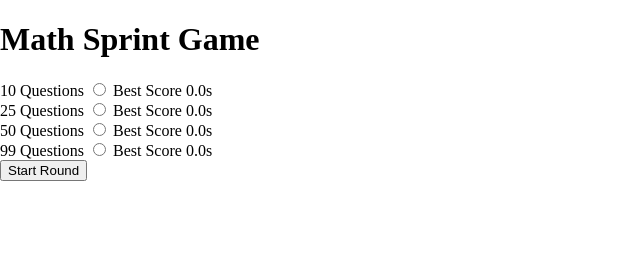
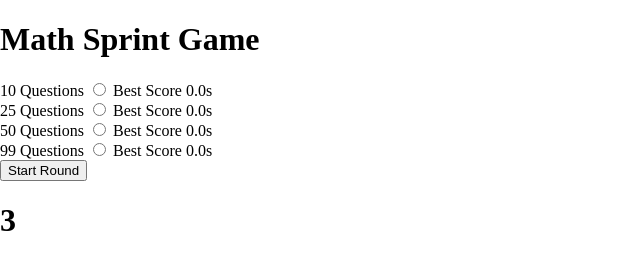
Before and after one commit to KaisaSS/math-sprint-game, a plain HTML site: page index.html in a window 1280 px wide. Shown: the full height of the page, 0-640 px from the left. Drawn offline with Linux system fonts and the light colour scheme.

Commit message:
Create Countdown page

```diff
--- a/index.html
+++ b/index.html
@@ -68,6 +68,11 @@
           </div>
         </form>
       </div>
+
+      <!-- Countdown Page -->
+      <div class="card" id="countdown-page">
+        <h1 class="countdown">3</h1>
+      </div>
     </div>
     <!-- Script -->
     <script src="script.js"></script>
```
